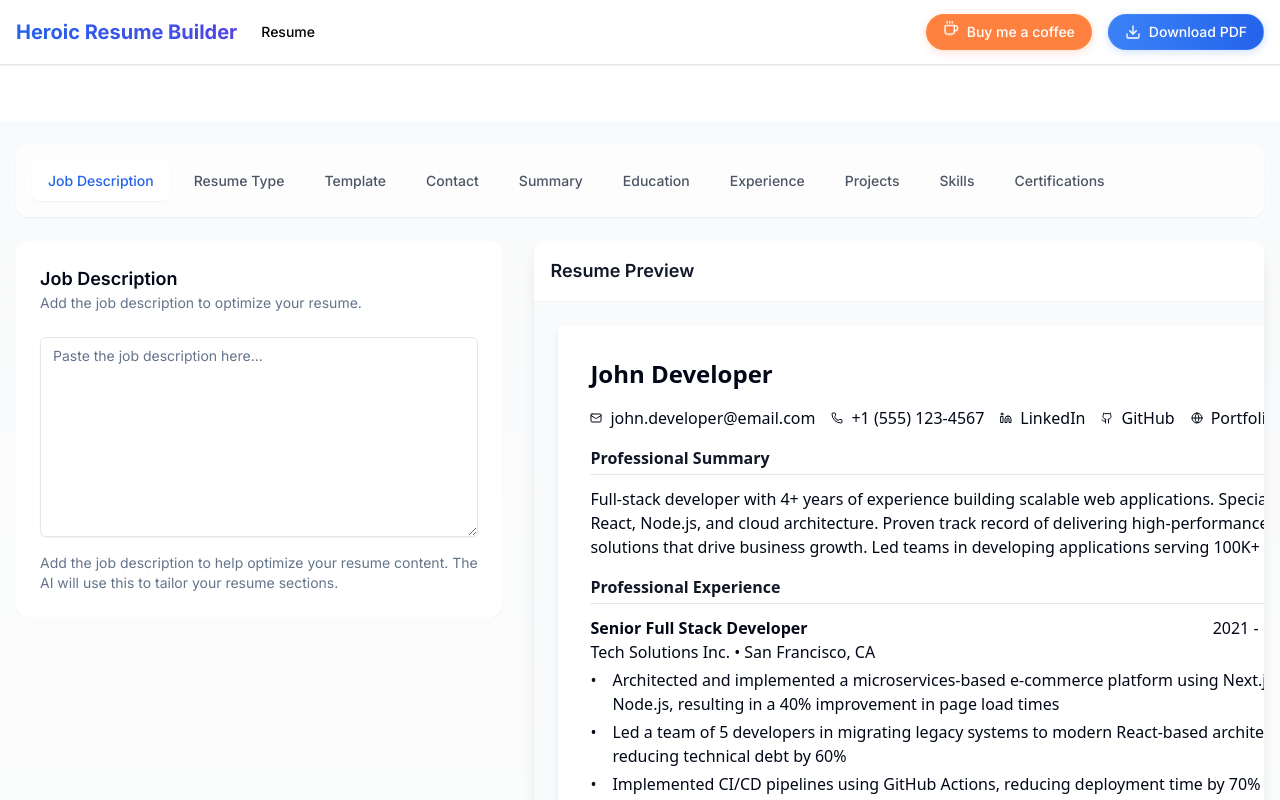
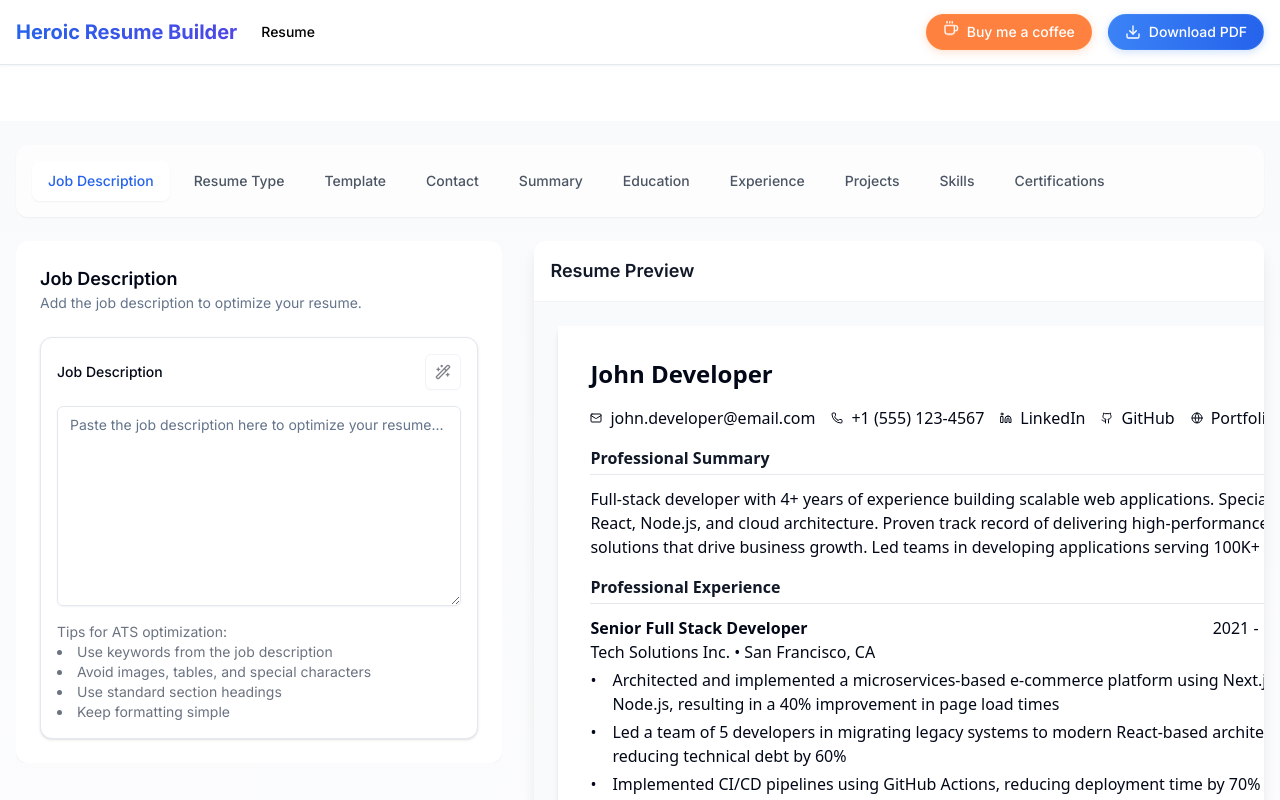
Before and after one commit to Gaurav-Wankhede/Heroic-AI-Based-Resume-Builder, a Next.js app: page /resume in a window 1280 px wide. Shown: the top 800 px of the page. Built offline with nearby package versions, Linux system fonts and the light colour scheme; what @react-pdf/renderer would draw is missing.

Commit message:
Version 2.0.2

```diff
--- a/components/job-description-section.tsx
+++ b/components/job-description-section.tsx
@@ -1,66 +1,37 @@
 'use client'
 
+import { JobDescriptionOptimizer } from './job-description-optimizer'
 import { useJobDescription } from '@/contexts/job-description-context'
-import { Button } from '@/components/ui/button'
-import { Textarea } from '@/components/ui/textarea'
-import { Trash2 } from 'lucide-react'
+import { useResumeContext } from '@/contexts/resume-context'
 import { useToast } from '@/hooks/use-toast'
 
 export function JobDescriptionSection() {
-  const { jobData, updateJobDescription, clearJobDescription } = useJobDescription()
+  const { jobData, updateJobData } = useJobDescription()
+  const { resume, updateResume } = useResumeContext()
   const { toast } = useToast()
 
   const handleUpdateDescription = (value: string) => {
-    try {
-      updateJobDescription(value)
-    } catch (error) {
-      toast({
-        title: "Error",
-        description: "Failed to update job description",
-        variant: "destructive",
-      })
-    }
+    updateJobData({ jobDescription: value })
+    toast({
+      title: "Job Description Updated",
+      description: "Your resume will be optimized based on this description.",
+    })
   }
 
-  const handleClearDescription = () => {
-    try {
-      clearJobDescription()
-      toast({
-        title: "Success",
-        description: "Job description cleared successfully",
-      })
-    } catch (error) {
-      toast({
-        title: "Error",
-        description: "Failed to clear job description",
-        variant: "destructive",
-      })
-    }
+  const handleClear = () => {
+    updateJobData({ jobDescription: '', analysisResults: undefined })
+    toast({
+      title: "Cleared",
+      description: "Job description has been cleared.",
+    })
   }
 
   return (
     <div className="space-y-4">
-      <div className="flex items-start gap-2">
-        <Textarea
-          placeholder="Paste the job description here..."
-          value={jobData?.jobDescription || ''}
-          onChange={(e) => handleUpdateDescription(e.target.value)}
-          className="flex-1 min-h-[200px]"
-        />
-        {jobData?.jobDescription && (
-          <Button
-            variant="ghost"
-            size="icon"
-            onClick={handleClearDescription}
-            className="text-destructive hover:text-destructive/90"
-          >
-            <Trash2 className="h-4 w-4" />
-          </Button>
-        )}
-      </div>
-      <p className="text-sm text-muted-foreground">
-        Add the job description to help optimize your resume content. The AI will use this to tailor your resume sections.
-      </p>
+      <JobDescriptionOptimizer
+        resume={resume}
+        updateResume={updateResume}
+      />
     </div>
   )
 }
```
